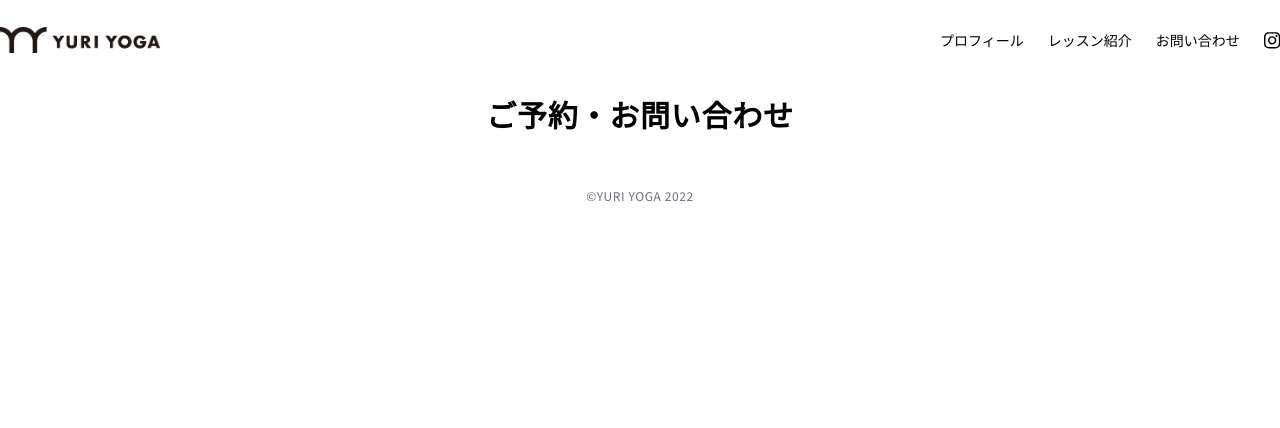
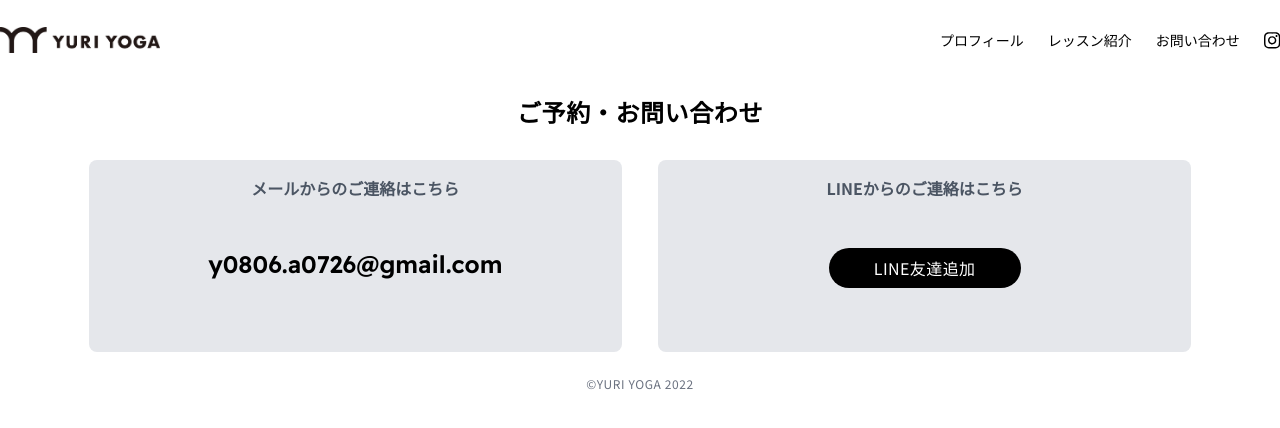
Before and after one commit to kawaidesign/yuriyoga, a Next.js app: page /contact in a window 1280 px wide. Shown: the top 428 px of the page. Built offline with nearby package versions, Linux system fonts and the light colour scheme.

Commit message:
13th commit

```diff
--- a/pages/contact.tsx
+++ b/pages/contact.tsx
@@ -6,9 +6,26 @@ const Home: NextPage = () => {
     <>
       <Layout>
         <div className='container font-noto text-center py-4'>
-          <h1 className='text-2xl font-semibold tracking-wide mb-4 sm:text-3xl'>
+          <h1 className='text-xl font-semibold tracking-wide mb-4 sm:text-2xl'>
             ご予約・お問い合わせ
           </h1>
+        </div>
+        <div className='sm:flex justify-center gap-9'>
+          <section className='bg-gray-200 p-4 rounded-lg text-center w-5/12 h-48'>
+            <h2 className='text-md font-semibold text-gray-600 mb-12'>
+              メールからのご連絡はこちら
+            </h2>
+            <p className='font-readex text-2xl'>y0806.a0726@gmail.com</p>
+          </section>
+          <section className='bg-gray-200 p-4 rounded-lg text-center w-5/12 h-48'>
+            <h2 className='text-md font-semibold text-gray-600 mb-12'>LINEからのご連絡はこちら</h2>
+            <a
+              href='http://line.me/ti/p/%40321wmfzo'
+              className='bg-black text-white text-md tracking-wide rounded-full h-10 w-48 mx-auto flex items-center text-center justify-center hover:bg-red-500 duration-200'
+            >
+              LINE友達追加
+            </a>
+          </section>
         </div>
       </Layout>
     </>
```
